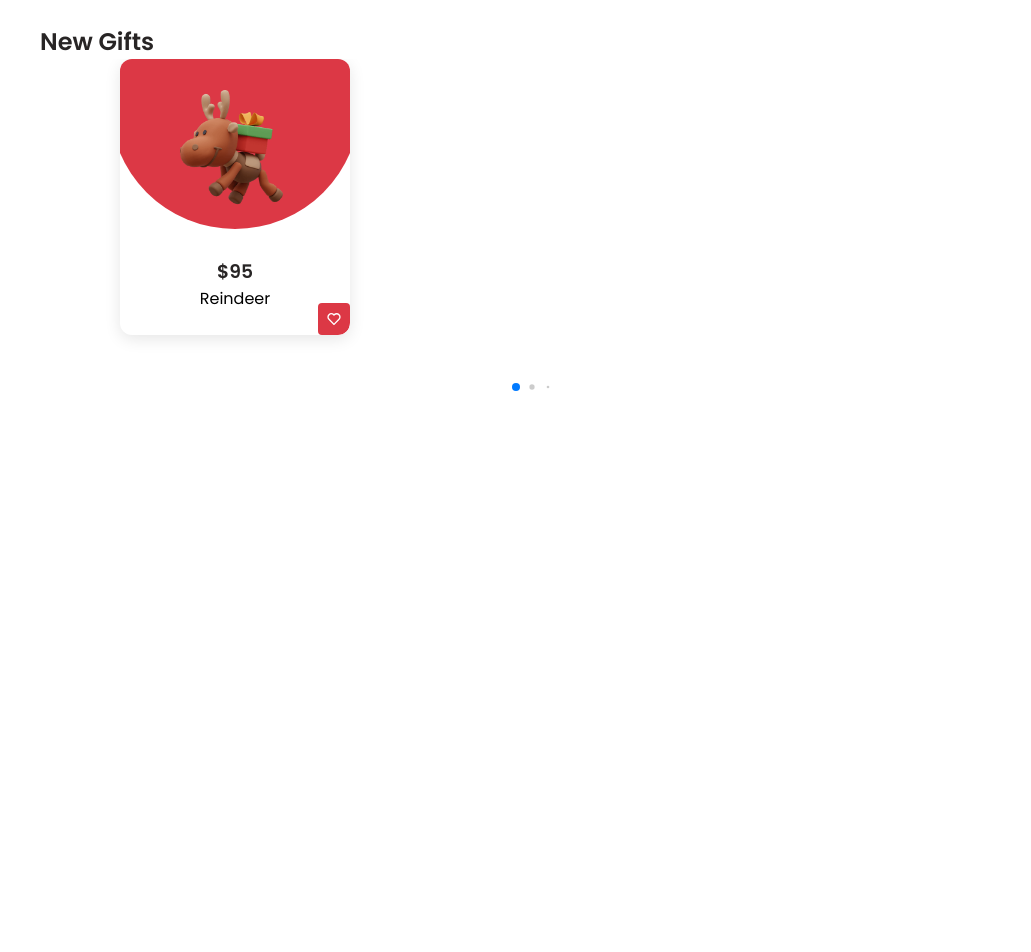
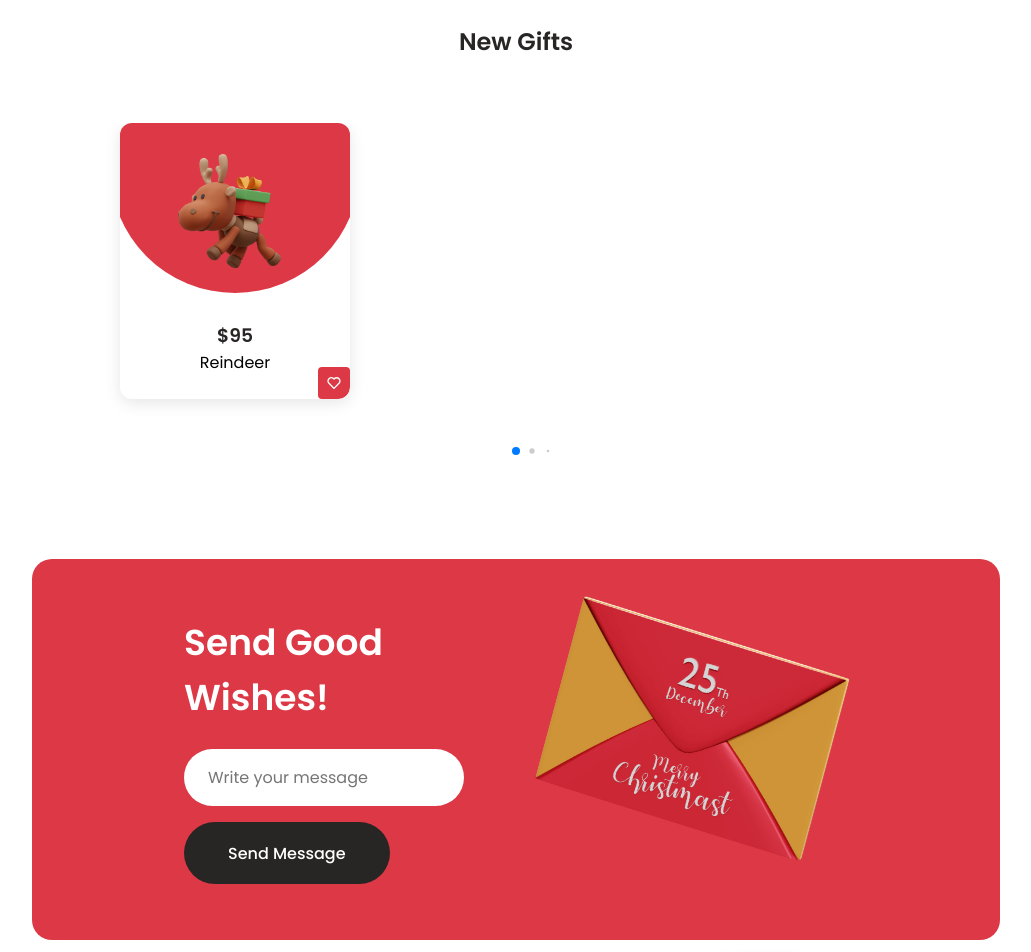
Before and after one commit to Victtor-777/Christmas_Website, a React (Vite) app: page / in a window 1280 px wide. Shown: the part 2340-3292 px from the top of the page, without its empty margins (124-1155 px from the left). Before the commit the page ends 2739 px from the top, so only its background shows below. Built offline with nearby package versions, Linux system fonts and the light colour scheme.

Commit message:
Add message and bugs slides and base footer

```diff
--- a/src/App.tsx
+++ b/src/App.tsx
@@ -1,9 +1,11 @@
 // import { BaseHeader } from "./Components/Header/BaseHeader";
 import { Celebrate } from "./Components/Celebrate/Celebrate";
+import { Footer } from "./Components/Footer/Footer";
 import { Gift } from "./Components/Gift/Gift";
 import { Giving } from "./Components/Giving/Giving";
 import { Header } from "./Components/Header/Header";
 import { Home } from "./Components/Home/Home";
+import { Message } from "./Components/Message/Message";
 import { New } from "./Components/New Gifts/New";
 import { ScrollUP } from "./Components/ScrollUp/ScrollUp";
 import "./global.css";
@@ -19,7 +21,9 @@ function App() {
         <Celebrate />
         <Gift />
         <New />
+        <Message />
       </main>
+      <Footer />
     </>
   );
 }
--- /dev/null
+++ b/src/Components/Footer/Footer.tsx
@@ -0,0 +1,18 @@
+import styles from "./Footer.module.css";
+import logo from "../../assets/logo.png";
+
+export function Footer() {
+  return (
+    <footer className={`container ${styles.footer_section}`}>
+      <div className={styles.footer_container}>
+        <div>
+          <img src={logo} alt="" />
+        </div>
+        <div></div>
+        <div></div>
+        <div></div>
+      </div>
+      <p>©Christmas. All rigths reserved</p>
+    </footer>
+  );
+}
--- /dev/null
+++ b/src/Components/Message/Message.module.css
@@ -0,0 +1,74 @@
+.message_container {
+  background-color: var(--first-color);
+  padding: 2.5rem 1.5rem 2.5rem;
+  border-radius: 1.25rem;
+  gap: 3rem;
+  max-width: 60.5rem;
+  margin: 0 1.5rem;
+}
+
+.message_container form {
+  text-align: center;
+}
+
+.message_container h2 {
+  font-size: var(--h2-font-size);
+  color: #fff;
+  margin-bottom: 1.5rem;
+}
+
+.message_container input {
+  width: 100%;
+  background: #fff;
+  color: var(--text-color);
+  padding: 1rem 1.5rem;
+  border-radius: 3rem;
+  border: none;
+  outline: none;
+  margin-bottom: 1rem;
+}
+
+.message_container button {
+  background-color: #282525;
+  width: 100%;
+}
+
+.message_container img {
+  width: 200px;
+  justify-self: center;
+  transform: rotate(15deg);
+}
+
+.message__container {
+  padding: 3.5rem 0;
+  grid-template-columns: repeat(2, max-content);
+  column-gap: 4rem;
+  justify-content: center;
+}
+
+@media screen and (min-width: 767px) {
+  .message_container {
+    padding: 3.5rem 0;
+    display: grid;
+    grid-template-columns: repeat(2, max-content);
+    column-gap: 4rem;
+    justify-content: center;
+    margin: 0 auto;
+  }
+  .message_container form {
+    text-align: initial;
+  }
+  .message_container h2 {
+    font-size: var(--h1-font-size);
+  }
+  .message_container input {
+    display: block;
+    width: 280px;
+  }
+  .message_container button {
+    width: initial;
+  }
+  .message_container img {
+    width: 320px;
+  }
+}
--- /dev/null
+++ b/src/Components/Message/Message.tsx
@@ -0,0 +1,22 @@
+import styles from "./Message.module.css";
+import msgImg from "../../assets/message.png";
+
+export function Message() {
+  return (
+    <section className={`${styles.section_message}`}>
+      <div className={styles.message_container}>
+        <form action="">
+          <h2>
+            Send Good <br /> Wishes!
+          </h2>
+          <input type="email" placeholder="Write your message" />
+          <button className={`button ${styles.message_button}`}>
+            Send Message
+          </button>
+        </form>
+
+        <img src={msgImg} alt="" />
+      </div>
+    </section>
+  );
+}
--- a/src/Components/New Gifts/New.module.css
+++ b/src/Components/New Gifts/New.module.css
@@ -1,11 +1,15 @@
+.new_section h2 {
+  color: var(--title-color);
+  text-align: center;
+  margin-bottom: 4rem;
+}
+
 .new_container {
   display: grid;
   justify-content: center;
 }
 
 .new_card {
-  display: grid;
-  justify-content: center;
   position: relative;
   width: 230px;
   background-color: var(--container-color);
@@ -31,6 +35,7 @@
 .new_card img {
   position: relative;
   width: 150px;
+  left: 22px;
   margin-bottom: 2rem;
   transition: 0.33s;
 }
```
Also changed, not shown: src/Components/Footer/Footer.module.css (added).
